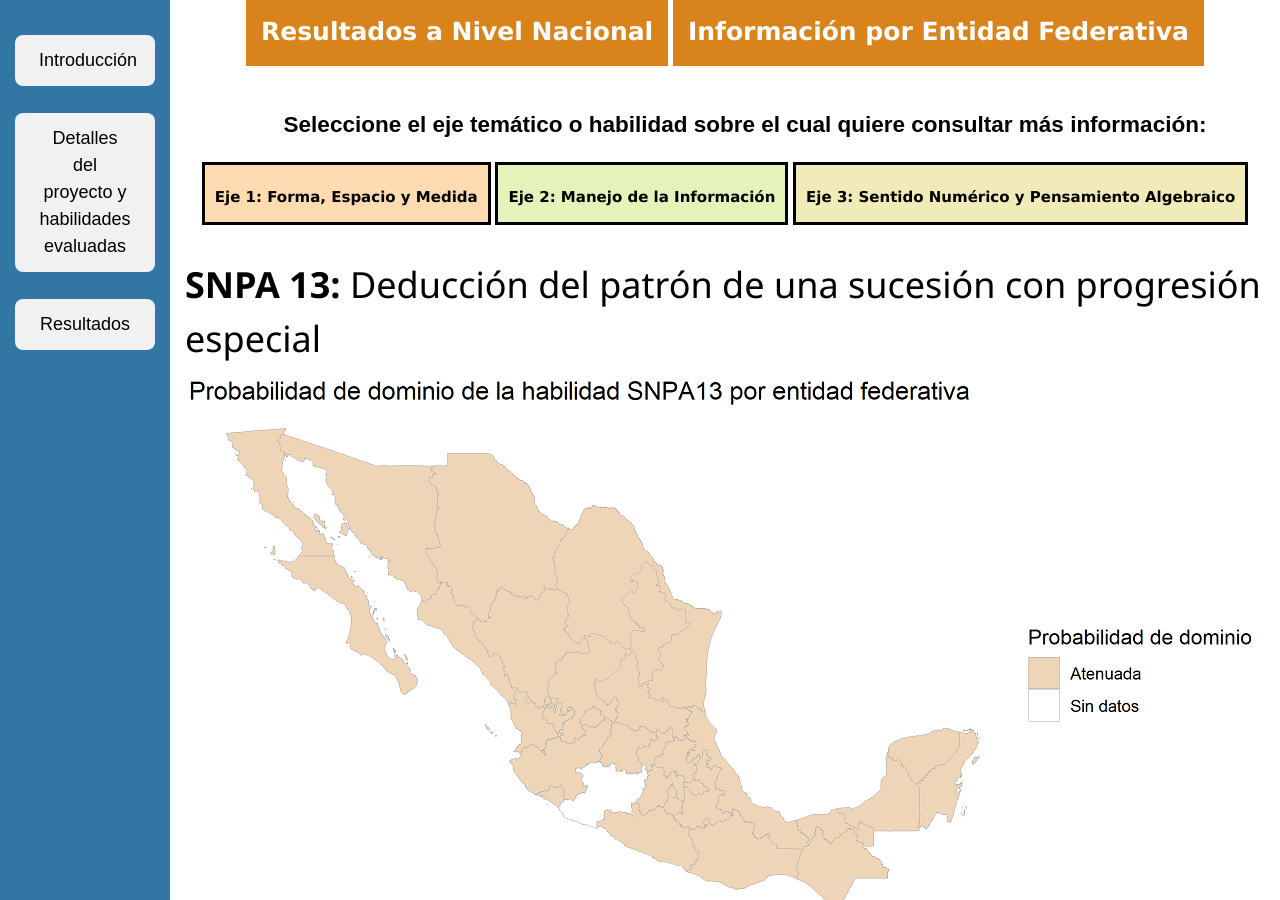
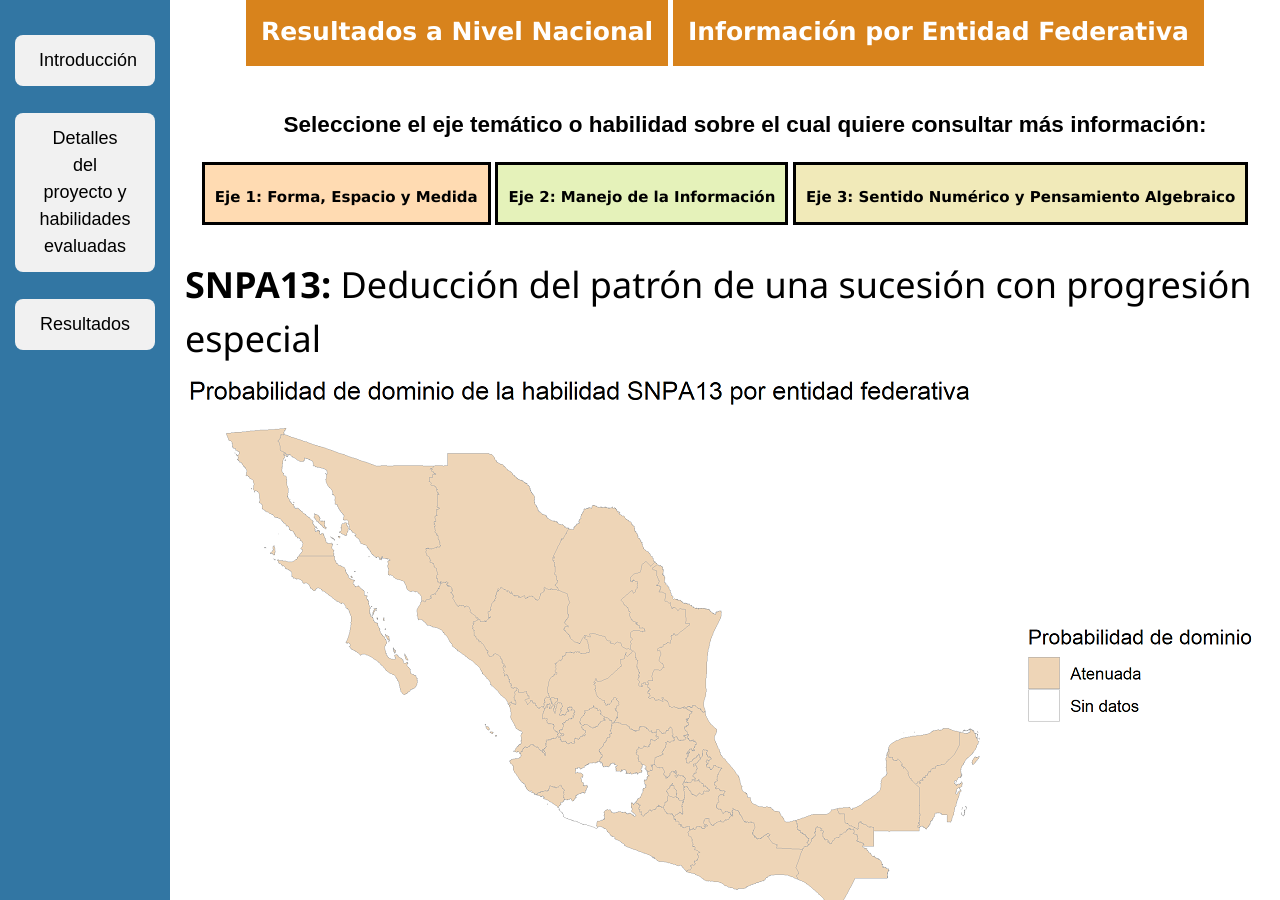
Before and after one commit to rimedie/rimedie.github.io, a Jekyll site: the page built from ProyVisuales/1_Infografia_Feb2019/Heatmaps/SNPA13.html, in a window 1280 px wide and 900 px high, scrolled down 600 px. Built offline with Jekyll 4.4.1, drawn with Linux system fonts in a browser that asks for light colours.

Commit message:
Update SNPA13.html

```diff
--- a/ProyVisuales/1_Infografia_Feb2019/Heatmaps/SNPA13.html
+++ b/ProyVisuales/1_Infografia_Feb2019/Heatmaps/SNPA13.html
@@ -4,7 +4,7 @@ title: SNPA13
 ---
 <div class="blurb">
 
-	<h1><b>SNPA 13:</b> Deducción del patrón de una sucesión con progresión especial</h1>
+	<h1><b>SNPA13:</b> Deducción del patrón de una sucesión con progresión especial</h1>
 	<center>
 	<img class="displayed" src="SNPA13.png" />
 	</center>
```
